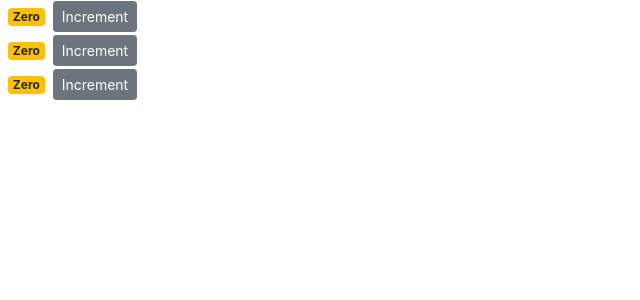
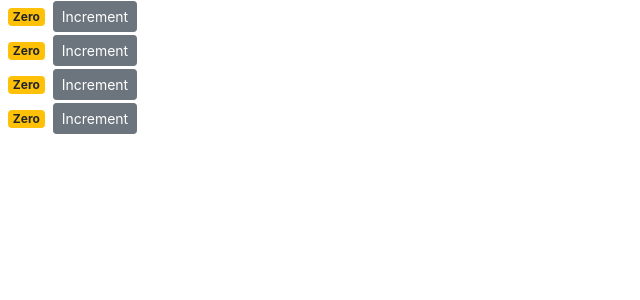
Before and after one commit to psbharathy/react-js-snippet, a React (Create React App) app: page / in a window 1280 px wide. Shown: the top 300 px of the page, without its empty margins (0-640 px from the left). Built offline with nearby package versions, Linux system fonts and the light colour scheme.

Commit message:
Iterating Components Dynamically

```diff
--- a/src/components/counters.jsx
+++ b/src/components/counters.jsx
@@ -1,13 +1,20 @@
 import React, { Component } from "react";
 import Counter from "./counter";
 class Counters extends Component {
-  state = {};
+  state = {
+    counters: [
+      { id: 1, value: 0 },
+      { id: 2, value: 0 },
+      { id: 3, value: 0 },
+      { id: 4, value: 0 }
+    ]
+  };
   render() {
     return (
       <div>
-        <Counter />
-        <Counter />
-        <Counter />
+        {this.state.counters.map(counter => (
+          <Counter key={counter.id} />
+        ))}
       </div>
     );
   }
```
